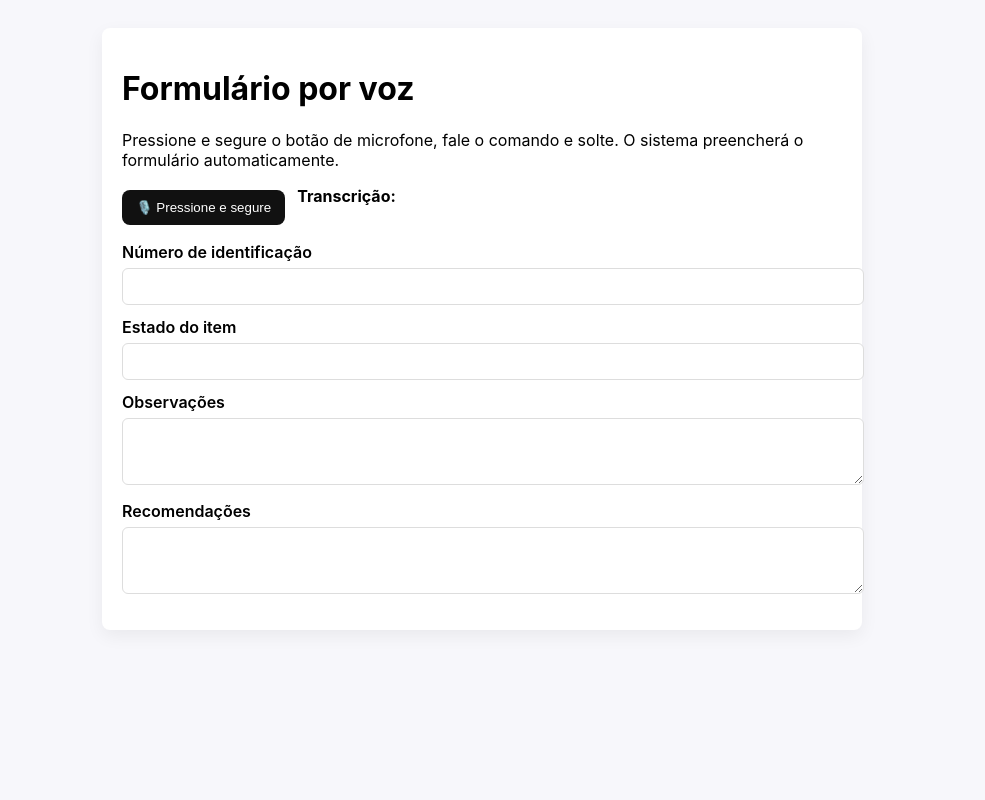
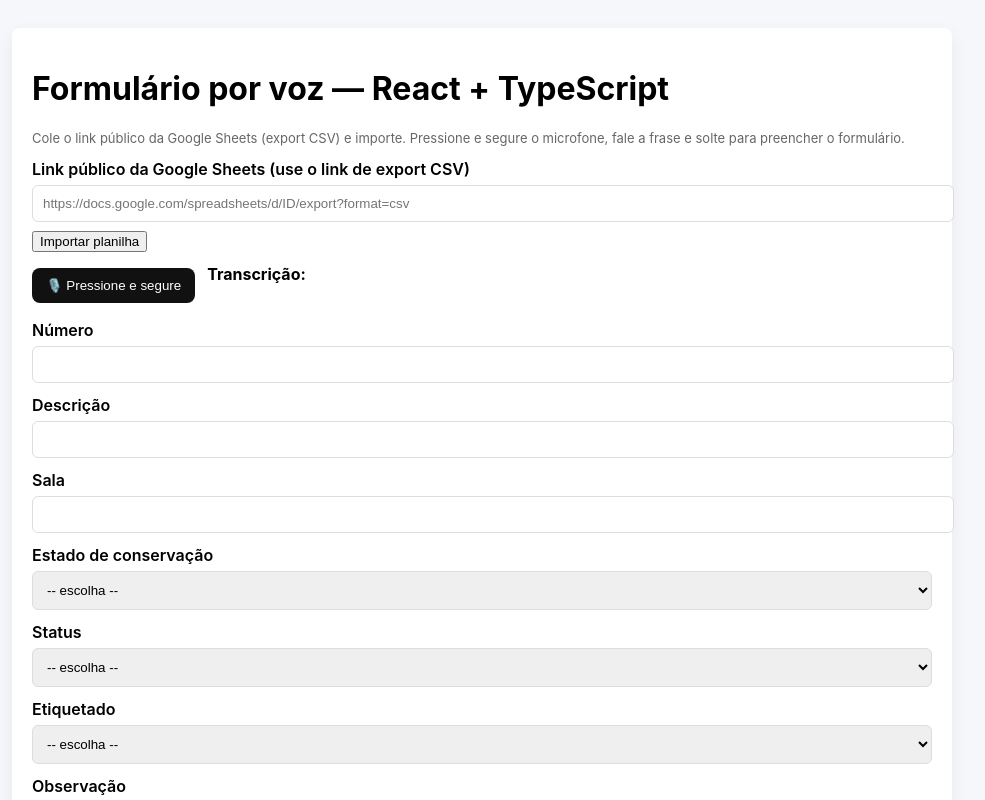
Before and after one commit to LuizHMAguiar/IFB-Inventario, a React (Vite) app: page / in a window 1280 px wide. Shown: the top 800 px of the page, without its empty margins (158-1143 px from the left). Built offline with nearby package versions, Linux system fonts and the light colour scheme.

Commit message:
Versão com api da OpenIA retirada.

```diff
--- a/package.json
+++ b/package.json
@@ -11,8 +11,10 @@
     "start": "vite preview --host 0.0.0.0 --port $PORT"
   },
   "dependencies": {
+    "papaparse": "^5.5.3",
     "react": "^19.2.0",
-    "react-dom": "^19.2.0"
+    "react-dom": "^19.2.0",
+    "sql.js": "^1.13.0"
   },
   "devDependencies": {
     "@eslint/js": "^9.39.1",
--- a/src/App.tsx
+++ b/src/App.tsx
@@ -1,11 +1,11 @@
-import { VoiceForm } from './components/VoiceForm';
+import VoiceForm from './components/VoiceForm'
 
-export default function App() {
+export default function App(){
   return (
     <div className="container">
-      <h1>Formulário por voz</h1>
-      <p>Pressione e segure o botão de microfone, fale o comando e solte. O sistema preencherá o formulário automaticamente.</p>
+      <h1>Formulário por voz — React + TypeScript</h1>
+      <p className="small">Cole o link público da Google Sheets (export CSV) e importe. Pressione e segure o microfone, fale a frase e solte para preencher o formulário.</p>
       <VoiceForm />
     </div>
-  );
+  )
 }
--- a/src/components/VoiceForm.tsx
+++ b/src/components/VoiceForm.tsx
@@ -1,44 +1,65 @@
-import { useEffect, useState } from 'react';
-import { useSpeechToText } from '../hooks/useSpeechToText';
-import { interpretText } from '../services/openaiClient';
+import { useEffect, useState } from 'react'
+import { useSpeechToText } from '../hooks/useSpeechToText'
+import { parseSpeechText } from '../lib/parser'
+import { importGoogleSheetToSQLite, type DB } from '../lib/googleSheetToSqlite'
+import { findItemByNumero } from '../lib/db'
+import { fillFormWithData, type FormData } from '../lib/fillForm'
 
-type FormData = {
-  id: string;
-  state: string;
-  observations: string;
-  recommendations: string;
-};
-
-export function VoiceForm() {
-  const { text, listening, startListening, stopListening, reset } = useSpeechToText();
-  const [form, setForm] = useState<FormData>({ id:'', state:'', observations:'', recommendations:'' });
-  const [loading, setLoading] = useState(false);
-  const [lastTranscript, setLastTranscript] = useState('');
+export default function VoiceForm(){
+  const { text, listening, startListening, stopListening, reset } = useSpeechToText()
+  const [db, setDb] = useState<DB | null>(null)
+  const [lastTranscript, setLastTranscript] = useState('')
+  const [form, setForm] = useState<FormData>({
+    numero: '', descricao:'', sala:'', estado:'', status:'', etiquetado:'', observacao:'', recomendacao:''
+  })
+  const [loading, setLoading] = useState(false)
 
   useEffect(() => {
-    async function handle() {
-      if (!text) return;
-      setLastTranscript(text);
-      setLoading(true);
+    async function handle(){
+      if (!text) return
+      setLastTranscript(text)
+      setLoading(true)
       try {
-        const parsed = await interpretText(text);
-        setForm({
-          id: parsed.id ?? '',
-          state: parsed.state ?? '',
-          observations: parsed.observations ?? '',
-          recommendations: parsed.recommendations ?? ''
-        });
-      } catch (err:any) {
-        alert('Erro ao interpretar: ' + (err.message || err));
+        const parsed = parseSpeechText(text)
+        // search in db
+        const item = db && parsed.numero ? findItemByNumero(db, parsed.numero) : null
+        const filled = fillFormWithData(item, parsed)
+        setForm(filled)
+      } catch (err:any){
+        console.error(err)
+        alert('Erro ao processar a frase: ' + (err.message || err))
       } finally {
-        setLoading(false);
+        setLoading(false)
       }
     }
-    handle();
-  }, [text]);
+    handle()
+  }, [text, db])
+
+  const handleImport = async () => {
+    const url = (document.getElementById('sheetUrl') as HTMLInputElement).value.trim()
+    if (!url) return alert('Cole o link da planilha (formato public CSV)')
+    setLoading(true)
+    try {
+      const dbInstance = await importGoogleSheetToSQLite(url)
+      setDb(dbInstance)
+      alert('Planilha importada para banco local.')
+    } catch (err:any){
+      alert('Erro ao importar: ' + (err.message || err))
+    } finally {
+      setLoading(false)
+    }
+  }
 
   return (
     <div>
+      <div style={{marginBottom:12}}>
+        <label>Link público da Google Sheets (use o link de export CSV)</label>
+        <input id="sheetUrl" placeholder="https://docs.google.com/spreadsheets/d/ID/export?format=csv" />
+        <div style={{marginTop:8}}>
+          <button onClick={handleImport}>Importar planilha</button>
+        </div>
+      </div>
+
       <div style={{display:'flex', gap:12, alignItems:'center', marginBottom:12}}>
         <button
           className="mic"
@@ -57,24 +78,59 @@
 
       <form onSubmit={(e)=>e.preventDefault()}>
         <div className="field">
-          <label>Número de identificação</label>
-          <input value={form.id} onChange={e=>setForm({...form, id:e.target.value})} />
+          <label>Número</label>
+          <input value={form.numero} onChange={e=>setForm({...form, numero:e.target.value})} />
         </div>
         <div className="field">
-          <label>Estado do item</label>
-          <input value={form.state} onChange={e=>setForm({...form, state:e.target.value})} />
+          <label>Descrição</label>
+          <input value={form.descricao} onChange={e=>setForm({...form, descricao:e.target.value})} />
         </div>
         <div className="field">
-          <label>Observações</label>
-          <textarea rows={3} value={form.observations} onChange={e=>setForm({...form, observations:e.target.value})} />
+          <label>Sala</label>
+          <input value={form.sala} onChange={e=>setForm({...form, sala:e.target.value})} />
         </div>
         <div className="field">
-          <label>Recomendações</label>
-          <textarea rows={3} value={form.recommendations} onChange={e=>setForm({...form, recommendations:e.target.value})} />
+          <label>Estado de conservação</label>
+          <select value={form.estado} onChange={e=>setForm({...form, estado:e.target.value})}>
+            <option value="">-- escolha --</option>
+            <option>Bom</option>
+            <option>Irreversível</option>
+            <option>Recuperável</option>
+            <option>Ocioso</option>
+          </select>
+        </div>
+        <div className="field">
+          <label>Status</label>
+          <select value={form.status} onChange={e=>setForm({...form, status:e.target.value})}>
+            <option value="">-- escolha --</option>
+            <option>Localizado</option>
+            <option>Migrado</option>
+            <option>Não Localizado</option>
+          </select>
+        </div>
+        <div className="field">
+          <label>Etiquetado</label>
+          <select value={form.etiquetado} onChange={e=>setForm({...form, etiquetado:e.target.value})}>
+            <option value="">-- escolha --</option>
+            <option>Sim</option>
+            <option>Não</option>
+          </select>
+        </div>
+        <div className="field">
+          <label>Observação</label>
+          <textarea rows={3} value={form.observacao} onChange={e=>setForm({...form, observacao:e.target.value})} />
+        </div>
+        <div className="field">
+          <label>Recomendação</label>
+          <textarea rows={3} value={form.recomendacao} onChange={e=>setForm({...form, recomendacao:e.target.value})} />
+        </div>
+
+        <div style={{marginTop:12}}>
+          <button type="button" onClick={()=>alert('Salvar não implementado nesta versão.')}>Salvar</button>
         </div>
       </form>
 
-      {loading && <div style={{marginTop:12}}>Interpretando comando...</div>}
+      {loading && <div style={{marginTop:12}}>Processando...</div>}
     </div>
-  );
+  )
 }
--- /dev/null
+++ b/src/lib/db.ts
@@ -0,0 +1,24 @@
+export function findItemByNumero(db:any, numero:string) {
+  if (!db) return null;
+  // try common column names for number: numero, id, etiqueta, tag
+  // get columns
+  const info = db.exec("PRAGMA table_info('itens');");
+  const cols = (info[0]?.values ?? []).map((v:any)=>v[1].toString());
+  // choose candidate column
+  const candidates = ['numero','id','etiqueta','tag','codigo','codigo_item','codigo_item'.toLowerCase()];
+  let colName = cols.map((c:any)=>c.toString().toLowerCase()).find((c:any)=>candidates.includes(c));
+  if (!colName) colName = cols[0];
+  // perform select
+  try {
+    const stmt = db.prepare(`SELECT * FROM itens WHERE "[${colName}]" = ? LIMIT 1;`);
+    stmt.bind([numero]);
+    const ok = stmt.step();
+    if (!ok) { stmt.free(); return null; }
+    const row = stmt.getAsObject();
+    stmt.free();
+    return row;
+  } catch (err:any){
+    console.error(err);
+    return null;
+  }
+}
--- /dev/null
+++ b/src/lib/fillForm.ts
@@ -0,0 +1,24 @@
+export type FormData = {
+  numero: string;
+  descricao: string;
+  sala: string;
+  estado: string;
+  status: string;
+  etiquetado: string;
+  observacao: string;
+  recomendacao: string;
+};
+
+export function fillFormWithData(item:any, parsed:any): FormData {
+  const f: FormData = {
+    numero: parsed.numero ?? (item?.numero ?? item?.id ?? item?.etiqueta ?? ''),
+    descricao: (item?.descricao ?? item?.descricao_item ?? item?.Descricao ?? '') || '',
+    sala: (item?.sala ?? item?.local ?? item?.Sala ?? '') || '',
+    estado: parsed.estado ?? '',
+    status: parsed.status ?? '',
+    etiquetado: parsed.etiquetado ?? '',
+    observacao: parsed.observacao ?? (item?.observacao ?? '') ,
+    recomendacao: parsed.recomendacao ?? ''
+  };
+  return f;
+}
--- /dev/null
+++ b/src/lib/googleSheetToSqlite.ts
@@ -0,0 +1,42 @@
+import initSqlJs from 'sql.js';
+import Papa from 'papaparse';
+
+export type DB = any;
+
+export async function importGoogleSheetToSQLite(sheetUrl: string): Promise<DB> {
+  // accept full sheet URL and try to convert to export CSV
+  let csvUrl = sheetUrl;
+  if (sheetUrl.includes('/edit')) {
+    csvUrl = sheetUrl.replace('/edit#gid=', '/export?format=csv&gid=');
+  } else if (!sheetUrl.includes('export?format=csv')) {
+    // try to detect id and construct export url
+    const m = sheetUrl.match(/spreadsheets\/d\/([a-zA-Z0-9-_]+)/);
+    if (m) csvUrl = `https://docs.google.com/spreadsheets/d/${m[1]}/export?format=csv`;
+  }
+
+  const res = await fetch(csvUrl);
+  if (!res.ok) throw new Error('Falha ao baixar CSV: ' + res.statusText);
+  const text = await res.text();
+  const parsed = Papa.parse(text, { header: true, skipEmptyLines: true });
+  const rows = parsed.data as Record<string,string>[];
+
+  const SQL = await initSqlJs({ locateFile: (file: string) => `https://sql.js.org/dist/${file}` });
+  const db = new SQL.Database();
+
+  // infer columns from headers (parsed.meta.fields)
+  const fields = parsed.meta.fields ?? Object.keys(rows[0] ?? {});
+  if (!fields || fields.length === 0) throw new Error('Planilha sem cabeçalho detectável');
+
+  const cols = fields.map((f: string) => `"[${f}]" TEXT`).join(', ');
+  db.run(`CREATE TABLE itens (${cols});`);
+
+  const insertSQL = `INSERT INTO itens (${fields.map((f: string)=>`"[${f}]"`).join(',')}) VALUES (${fields.map(()=>'?').join(',')});`;
+  const stmt = db.prepare(insertSQL);
+  for (const r of rows) {
+    const vals = fields.map((f: string) => (r[f] ?? '').toString());
+    stmt.run(vals);
+  }
+  stmt.free();
+
+  return db;
+}
--- /dev/null
+++ b/src/lib/parser.ts
@@ -0,0 +1,70 @@
+export type Parsed = {
+  numero?: string;
+  estado?: string;
+  observacao?: string;
+  status?: string;
+  etiquetado?: string;
+  descricao?: string;
+  sala?: string;
+  recomendacao?: string;
+};
+
+export function parseSpeechText(input: string): Parsed {
+  const text = input.toLowerCase().replace(/[,;.:]/g,' ');
+  const parsed: Parsed = {};
+
+  // number (first long number)
+  const num = text.match(/\b\d{3,}\b/);
+  if (num) parsed.numero = num[0];
+
+  // estado mapping
+  const estadoMap: Record<string,string> = {
+    'bom':'Bom',
+    'irreversivel':'Irreversível',
+    'irreversível':'Irreversível',
+    'recuperavel':'Recuperável',
+    'recuperável':'Recuperável',
+    'ocioso':'Ocioso'
+  };
+  for (const k of Object.keys(estadoMap)) {
+    if (text.includes(k)) { parsed.estado = estadoMap[k]; break; }
+  }
+
+  // status mapping
+  const statusMap: Record<string,string> = {
+    'localizado':'Localizado',
+    'migrado':'Migrado',
+    'nao localizado':'Não Localizado',
+    'não localizado':'Não Localizado'
+  };
+  for (const k of Object.keys(statusMap)) {
+    if (text.includes(k)) { parsed.status = statusMap[k]; break; }
+  }
+
+  // etiquetado
+  if (text.includes('etiquetado') || text.includes('etiqueta')) {
+    parsed.etiquetado = text.includes('não') || text.includes('nao') ? 'Não' : 'Sim';
+  }
+
+  // recommendation/observations - heuristics: look for keywords
+  const obsKeywords = ['observação','observacoes','observacao','observações','obs'];
+  for (const kw of obsKeywords) {
+    if (text.includes(kw)) {
+      parsed.observacao = text.split(kw)[1].trim();
+      break;
+    }
+  }
+  // fallback: consider trailing text after estado as observation
+  if (!parsed.observacao && parsed.estado) {
+    const afterEstado = text.split(parsed.estado.toLowerCase())[1];
+    if (afterEstado) parsed.observacao = afterEstado.trim();
+  }
+
+  // simple recommendation detection
+  if (text.includes('recomenda') || text.includes('recomend')) {
+    const idx = text.indexOf('recomend');
+    parsed.recomendacao = text.slice(idx).replace(/recomend(a|e|ar)?/,'').trim();
+  }
+
+  return parsed;
+}
--- a/src/styles.css
+++ b/src/styles.css
@@ -1 +1,7 @@
-body{font-family:Inter,system-ui;padding:20px;background:#f7f7fb} .container{max-width:720px;margin:0 auto;background:#fff;padding:20px;border-radius:8px;box-shadow:0 6px 18px rgba(0,0,0,0.06)} button.mic{padding:10px 14px;border-radius:8px;border:none;background:#111;color:#fff} .field{margin-bottom:12px} label{display:block;font-weight:600;margin-bottom:6px} input,textarea{width:100%;padding:10px;border:1px solid #ddd;border-radius:6px}
+body{font-family:Inter,system-ui,Arial;padding:20px;background:#f5f7fb}
+.container{max-width:900px;margin:0 auto;background:#fff;padding:20px;border-radius:8px;box-shadow:0 6px 18px rgba(0,0,0,0.06)}
+button.mic{padding:10px 14px;border-radius:8px;border:none;background:#111;color:#fff}
+.field{margin-bottom:12px}
+label{display:block;font-weight:600;margin-bottom:6px}
+input, textarea, select{width:100%;padding:10px;border:1px solid #ddd;border-radius:6px}
+.small{font-size:13px;color:#666}
```
Also changed, not shown: src/main.tsx (+4 -4 lines), src/types/third-party.d.ts (added, +12 -0 lines), 1 other file (tests, documents, lock files or other folders).
